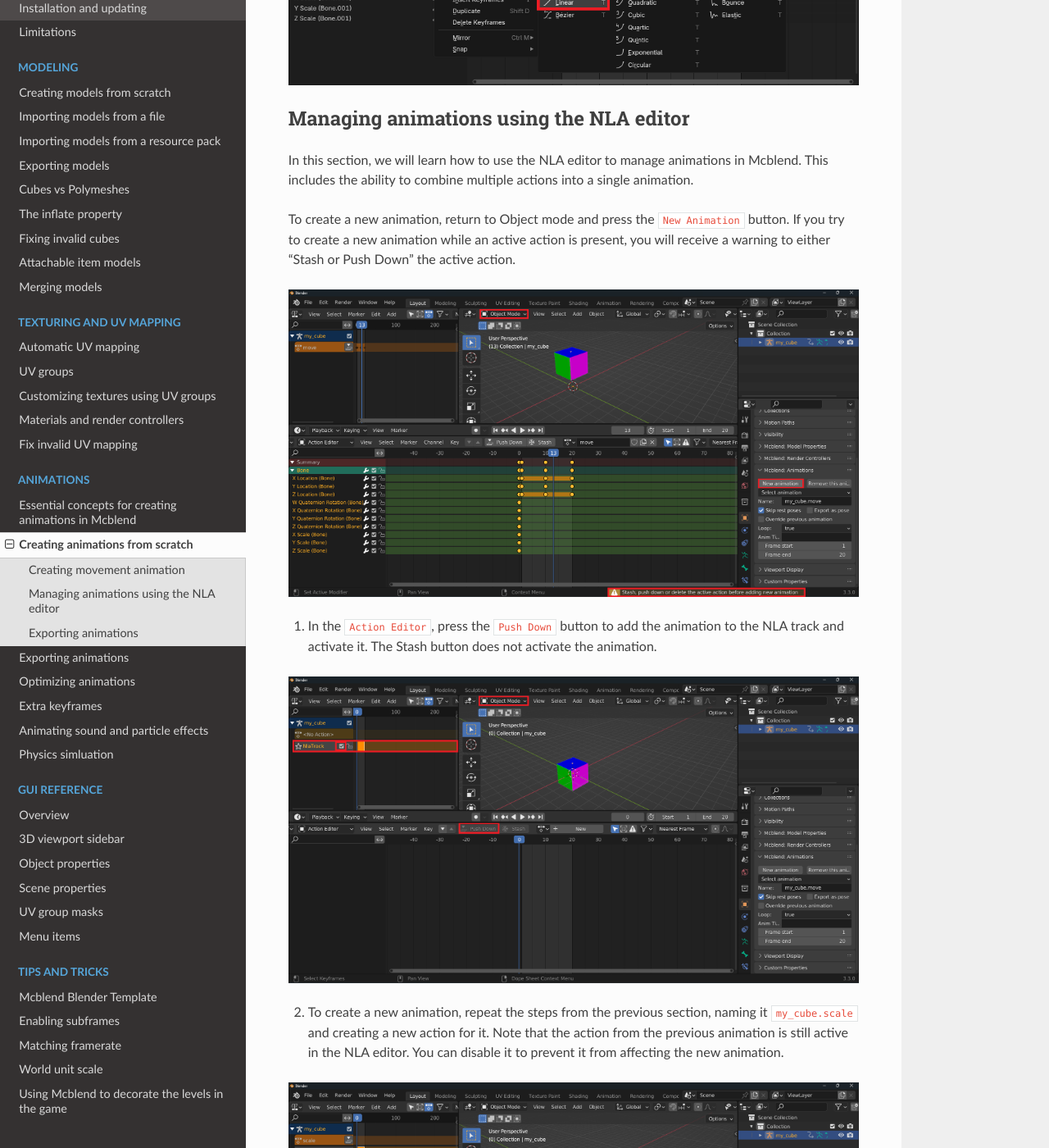
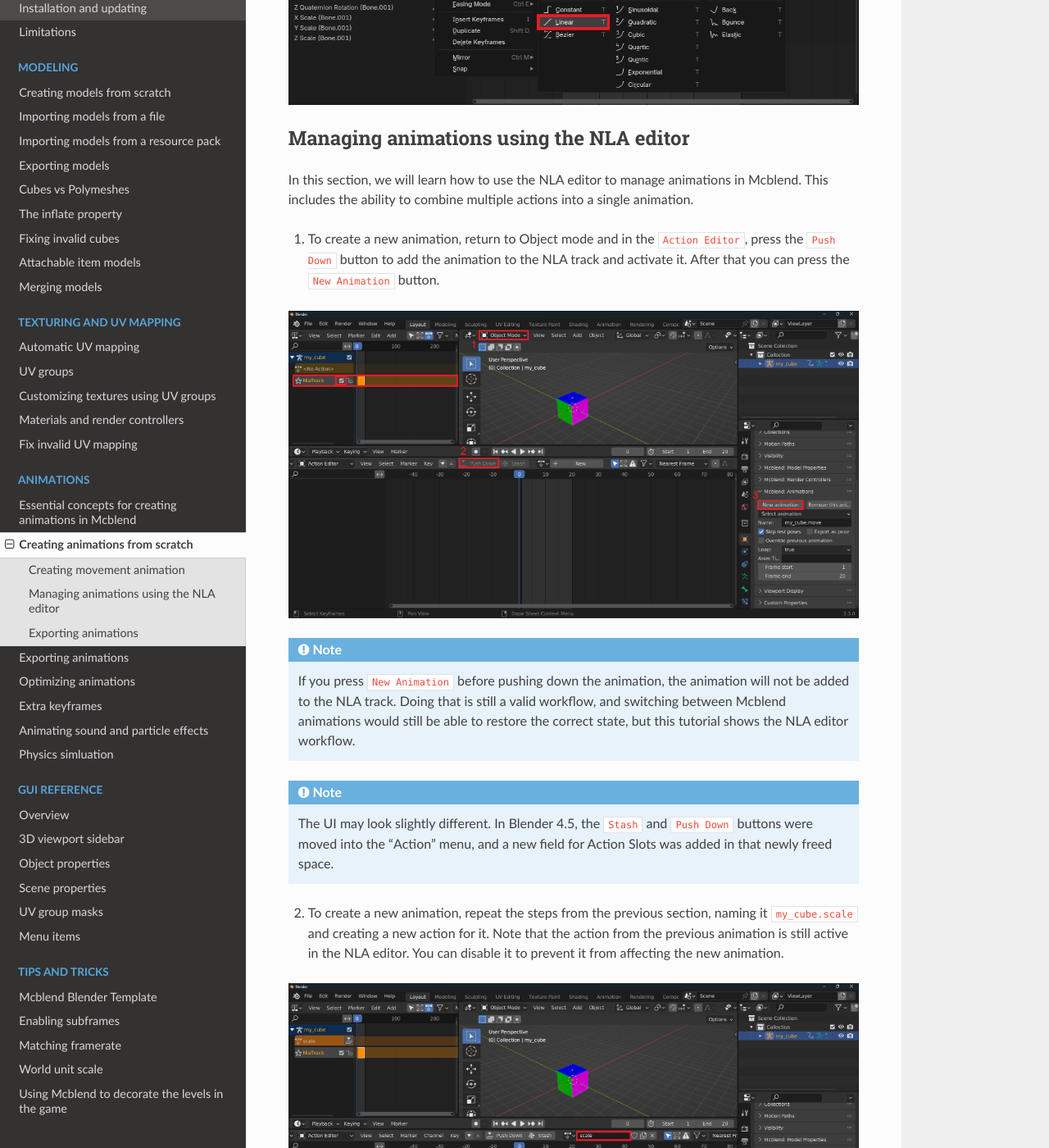
Before and after one commit to Nusiq/mcblend, a Sphinx documentation site: the page built from docs/animations/creating_animations_from_scratch.md, in a window 1280 px wide and 1400 px high, scrolled down 2735 px. Shown: the whole window at 82% size. Built offline with Sphinx 7.4.7 and the Read the Docs theme 3.1.0, drawn with Linux system fonts in a browser that asks for light colours; some of the changed text lies outside the part shown.

Commit message:
v12.0.0 - Updated declared compatible Blender version to 4.5.0 and documentated new features.

````diff
--- a/docs/animations/creating_animations_from_scratch.md
+++ b/docs/animations/creating_animations_from_scratch.md
@@ -16,7 +16,7 @@
 
 ![](/img/animations/creating_animation_animation_configuration.png)
 
-6. Add a keyframe to location, rotation, and scale at frame 0. This will be the rest pose of the animation. The keyframe should be added in Pose mode. You should add the keyframe to all bones in the armature. In this case, we only have one bone. Select all of the bones by pressing `A` while in `Pose mode` and hovering over the 3D viewport. Then, press `I` to add the keyframe and select the `Location, Rotation & Scale` option.
+6. Add a keyframe to location, rotation, and scale at frame 0. This will be the rest pose of the animation. The keyframe should be added in Pose mode. You should add the keyframe to all bones in the armature. In this case, we only have one bone. Select all of the bones by pressing `A` while in `Pose mode` and hovering over the 3D viewport. Then, press `K` to add the keyframe and select the `Location, Rotation & Scale` option (or just press `I` which should automatically add a keyframe to all of the animation channels).
 
 ![](/img/animations/creating_animation_new_adding_keyframe.png)
 
@@ -36,14 +36,18 @@
 
 In this section, we will learn how to use the NLA editor to manage animations in Mcblend. This includes the ability to combine multiple actions into a single animation.
 
-To create a new animation, return to Object mode and press the `New Animation` button. If you try to create a new animation while an active action is present, you will receive a warning to either "Stash or Push Down" the active action.
-
-![](/img/animations/creating_animation_stash_or_push_down_warning.png)
-
-1. In the `Action Editor`, press the `Push Down` button to add the animation to the NLA track and activate it. The Stash button does not activate the animation.
-
+1. To create a new animation, return to Object mode and in the `Action Editor`, press the `Push Down` button to add the animation to the NLA track and activate it. After that you can press the `New Animation` button.
 
 ![](/img/animations/creating_animation_push_down_button.png)
+
+```{note}
+If you press `New Animation` before pushing down the animation, the animation will not be added to the NLA track. Doing that is still a valid workflow, and switching between Mcblend animations would still be able to restore the correct state, but this tutorial shows the NLA editor workflow.
+```
+
+```{note}
+The UI may look slightly different. In Blender 4.5, the `Stash` and `Push Down` buttons were moved into the "Action" menu, and a new field for Action Slots was added in that newly freed space.
+```
+
 
 2. To create a new animation, repeat the steps from the previous section, naming it `my_cube.scale` and creating a new action for it. Note that the action from the previous animation is still active in the NLA editor. You can disable it to prevent it from affecting the new animation.
 
@@ -74,3 +78,5 @@
 4. Repeat these steps to export any additional animations. Note that exporting multiple animations to the same file will not overwrite the previous animation - both will be included in the same file.
 
 ![](/img/animations/creating_animation_animation_export_animation.png)
+
+Alternatively you can use the {ref}`Batch Export <batch-exporting-multiple-animations>` feature to export multiple animations at once.
--- a/mcblend/__init__.py
+++ b/mcblend/__init__.py
@@ -117,8 +117,8 @@
     "name": "Mcblend",
     "author": "Artur",
     "description": "An addon that allows to design and animate Minecraft Bedrock Edition models",
-    "blender": (4, 2, 0),
-    "version": (11, 5, 0),  # Remember to update the version in the "docs/conf.py"
+    "blender": (4, 5, 0),
+    "version": (12, 0, 0),  # Remember to update the version in the "docs/conf.py"
     "location": "",
     "warning": "",
     "category": "Object"
````
Also changed, not shown: README.md (+1 -1 lines), docs/animations/essential_concepts.md (+3 -1 lines), docs/animations/physics_simulation.md (+2 -6 lines), docs/gui/object_properties.md (+1 -1 lines), docs/installation_and_updating.md (+1 -1 lines), docs/img/animations/creating_animation_push_down_button.png, docs/img/animations/creating_animation_stash_or_push_down_warning.png (deleted).
